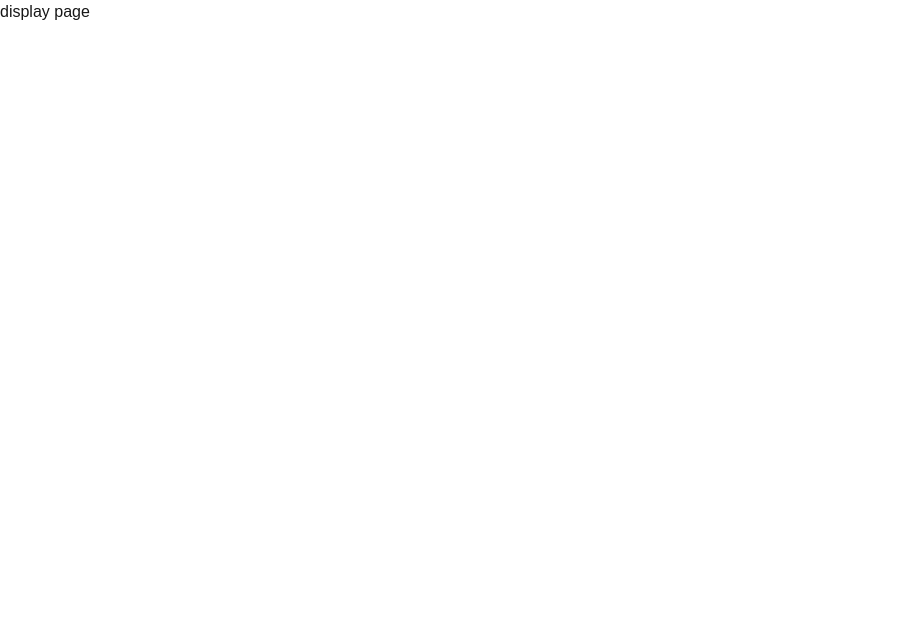
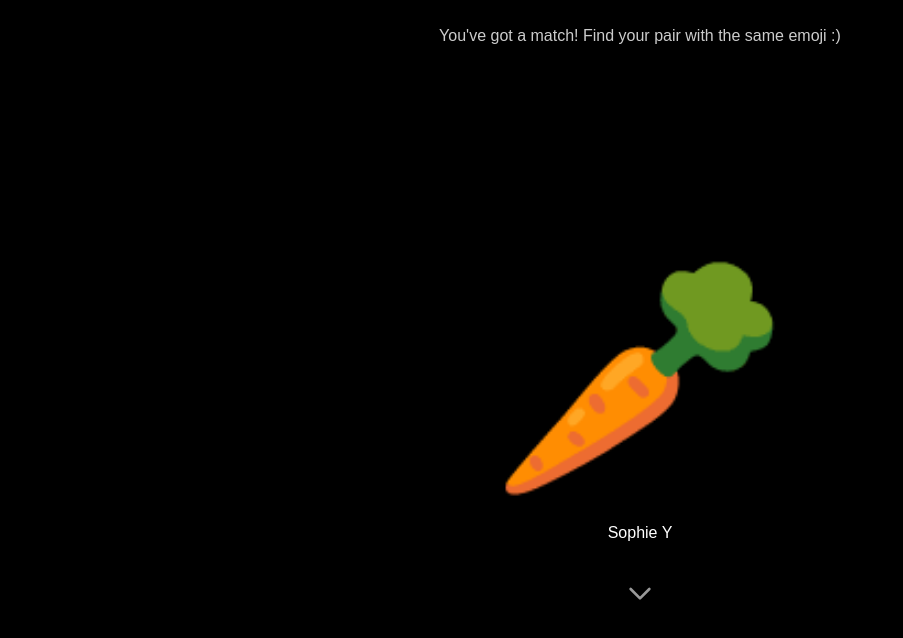
Before and after one commit to bakuyy/dsc-speed-dataing, a Next.js app: page /display-card in a window 1280 px wide. Shown: the top 638 px of the page, without its empty margins (0-903 px from the left). Built offline with nearby package versions, Linux system fonts and the light colour scheme.

Commit message:
feat: add display card for matches

```diff
--- /dev/null
+++ b/src/app/components/MatchDisplay.tsx
@@ -0,0 +1,68 @@
+'use client';
+
+import { useState } from 'react';
+
+interface MatchDisplayProps {
+  emoji: string;
+  name: string;
+  matchData?: {
+    name: string;
+    location: string;
+    interests: string;
+  };
+}
+
+const MatchDisplay = ({ emoji, name, matchData = {
+  name: "Alex K",
+  location: "San Francisco",
+  interests: "Photography, Hiking"
+} }: MatchDisplayProps) => {
+  const [showMatch, setShowMatch] = useState(false);
+
+  return (
+    <div
+      className="min-h-screen flex flex-col bg-black"
+    >
+      <p className="text-white/80 text-md py-6 mx-10 text-center">
+        You've got a match! Find your pair with the same emoji :)
+      </p>
+      <div className="flex-1 flex flex-col items-center justify-center">
+        <div className="text-center">
+          <div className="text-[15rem] leading-none mb-6 text-white">
+            {emoji}
+          </div>
+          <h2 className="text-md text-white">
+            {name}
+          </h2>
+          <button
+            onClick={() => setShowMatch(!showMatch)}
+            className="mt-8 text-white/60 hover:text-white transition-colors"
+          >
+            <svg
+              className={`w-8 h-8 transform transition-transform duration-300 ${showMatch ? 'rotate-180' : ''} animate-bounce-subtle`}
+              fill="none"
+              stroke="currentColor"
+              viewBox="0 0 24 24"
+            >
+              <path strokeLinecap="round" strokeLinejoin="round" strokeWidth={2} d="M19 9l-7 7-7-7" />
+            </svg>
+          </button>
+          <div
+            className={`overflow-hidden transition-all duration-300 ease-in-out ${
+              showMatch ? 'max-h-96 opacity-100 mt-4' : 'max-h-0 opacity-0'
+            }`}
+          >
+            <div className="bg-white/10 rounded-lg p-6 mx-4">
+              <h3 className="text-white text-lg font-semibold mb-2">Your Match</h3>
+              <p className="text-white/80">Name: {matchData.name}</p>
+              <p className="text-white/80">Location: {matchData.location}</p>
+              <p className="text-white/80">Interests: {matchData.interests}</p>
+            </div>
+          </div>
+        </div>
+      </div>
+    </div>
+  );
+};
+
+export default MatchDisplay;
--- a/src/app/display-card/page.tsx
+++ b/src/app/display-card/page.tsx
@@ -1,11 +1,19 @@
-import React from 'react'
+'use client';
 
-const page = () => {
+import MatchDisplay from '../components/MatchDisplay';
+
+const DisplayCard = () => {
   return (
-    <div>
-        display page
-    </div>
-  )
-}
+    <MatchDisplay
+      emoji="🥕"
+      name="Sophie Y"
+      matchData={{
+        name: "Sophie Y",
+        location: "Waterloo, ON",
+        interests: "Sleeping, Hiking"
+      }}
+    />
+  );
+};
 
-export default page
+export default DisplayCard;
--- /dev/null
+++ b/tailwind.config.js
@@ -0,0 +1,22 @@
+/** @type {import('tailwindcss').Config} */
+module.exports = {
+  content: [
+    './src/pages/**/*.{js,ts,jsx,tsx,mdx}',
+    './src/components/**/*.{js,ts,jsx,tsx,mdx}',
+    './src/app/**/*.{js,ts,jsx,tsx,mdx}',
+  ],
+  theme: {
+    extend: {
+      keyframes: {
+        'bounce-subtle': {
+          '0%, 100%': { transform: 'translateY(0)' },
+          '50%': { transform: 'translateY(-5px)' },
+        }
+      },
+      animation: {
+        'bounce-subtle': 'bounce-subtle 2s ease-in-out infinite',
+      }
+    },
+  },
+  plugins: [],
+}
```
